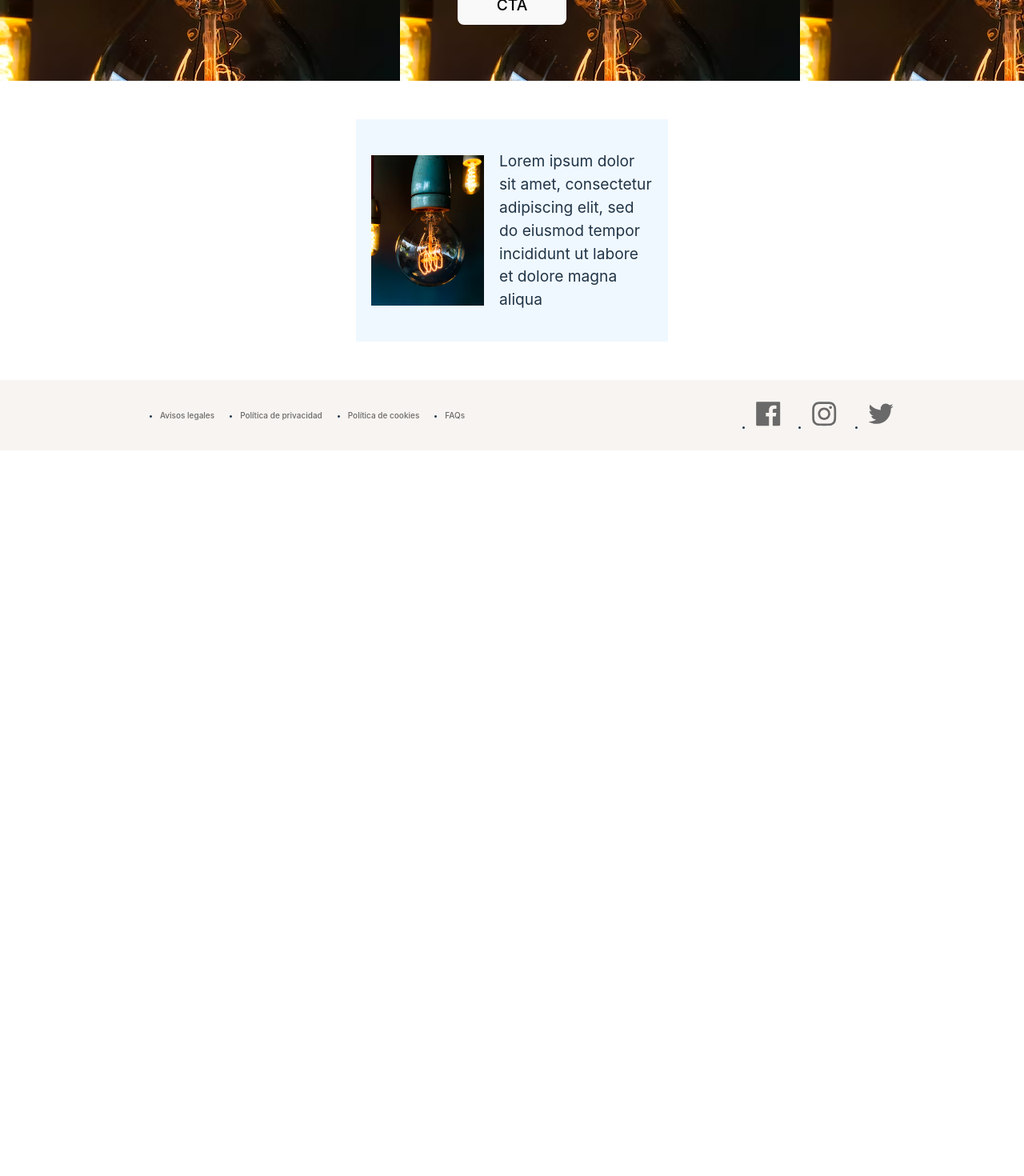
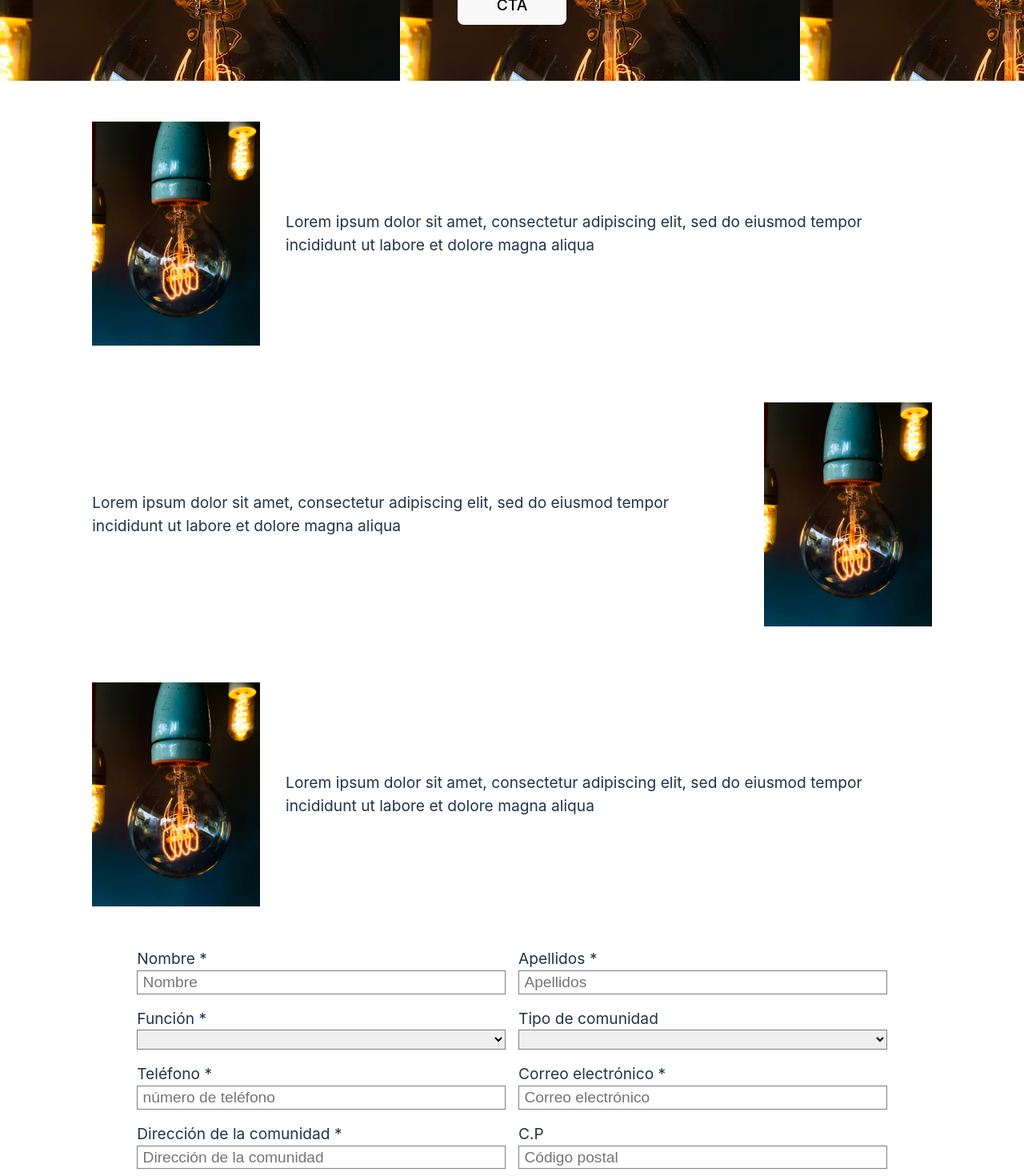
Before and after one commit to JorgeMonterde/desafio-tripulaciones-full-stack, a React (Vite) app in the folder client/: page / in a window 1280 px wide. Shown: the part 360-1830 px from the top of the page at 80% size. Before the commit the page ends 923 px from the top, so only its background shows below. Built offline with nearby package versions, Linux system fonts and the light colour scheme.

Commit message:
add/media_queries/landing_form

```diff
--- a/client/src/components/baseComponents/Form/Form.jsx
+++ b/client/src/components/baseComponents/Form/Form.jsx
@@ -39,8 +39,8 @@ const Form = () => {
             pattern: /^[a-zA-ZáéíóúÁÉÍÓÚüÜñÑ]{3,20}/,
             message: "Verificar nombre"
           })} aria-invalid={errors.name ? "true" : "false"} />
+          {errors.name &&  <p className='text_error' role="alert">Campo obligatorio</p>}
         </label>
-        {errors.name &&  <p className='text_error' role="alert">Campo obligatorio</p>}
 
         <label>Apellidos *
           <input className='input' type="text" placeholder="Apellidos" onChange={handleChange} {...register("lastName", {
@@ -49,8 +49,8 @@ const Form = () => {
             maxLength: 20,
             pattern: /^[a-zA-ZáéíóúÁÉÍÓÚüÜñÑ]{3,20}/
           })} aria-invalid={errors.lastName ? "true" : "false"} />
+          {errors.lastName &&  <p className='text_error' role="alert">Campo obligatorio</p>}
         </label>
-        {errors.lastName &&  <p className='text_error' role="alert">Campo obligatorio</p>}
 
         <label>Función *
           <select name="role" {...register("role", {required: {
@@ -61,8 +61,8 @@ const Form = () => {
             <option value="precident">Precidente</option>
             <option value="otro">Otro</option>
           </select>
+          {errors.role &&  <p className='text_error' role="alert">{errors.role?.message}</p>}
         </label>
-        {errors.role &&  <p className='text_error' role="alert">{errors.role?.message}</p>}
 
 
         <label>Tipo de comunidad
@@ -77,37 +77,37 @@ const Form = () => {
             required: "Verificar número de teléfono",
             pattern: /(\+34|0034|34)?[ -]*(6|7)[ -]*([0-9][ -]*){8}/
           })} aria-invalid={errors.phone ? "true" : "false"} />
+          {errors.phone &&  <p className='text_error' role="alert">Campo obligatorio</p>}
         </label>
-        {errors.phone &&  <p className='text_error' role="alert">Campo obligatorio</p>}
 
         <label>Correo electrónico *
           <input className='input' type="email" id='email' placeholder="Correo electrónico" onChange={handleChange} {...register("email", {
             required: "Verificar correo electrónico",
             pattern: /^([a-zA-Z0-9._%-]+@[a-zA-Z0-9.-]+\.[a-zA-Z]{2,6})*$/i
           })} aria-invalid={errors.email ? "true" : "false"} />
+          {errors.email &&  <p className='text_error' role="alert">{errors.email?.message}</p>}
         </label>
-        {errors.email &&  <p className='text_error' role="alert">{errors.email?.message}</p>}
 
         <label>Dirección de la comunidad *
           <input className='input' type="text" placeholder="Dirección de la comunidad" onChange={handleChange} {...register("address", {
             required: "Verificar dirección de la comunidad"
           })} aria-invalid={errors.address ? "true" : "false"} />
+          {errors.address &&  <p className='text_error' role="alert">Campo obligatorio</p>}
         </label>
-        {errors.address &&  <p className='text_error' role="alert">Campo obligatorio</p>}
 
         <label>C.P
           <input className='input' type="number" placeholder="Código postal" onChange={handleChange} {...register("zipCode", {
             pattern: /^(?:0[1-9]|[1-4]\d|5[0-2])\d{3}$/
           })} aria-invalid={errors.zipCode ? "true" : "false"} />
+          {errors.zipCode &&  <p className='text_error' role="alert">{errors.zipCode?.message}</p>}
         </label>
-        {errors.zipCode &&  <p className='text_error' role="alert">{errors.zipCode?.message}</p>}
 
         <label>Localidad
           <input className='input' type="text" placeholder="Localidad" onChange={handleChange} {...register("zone", {
             pattern: /^[a-zA-ZáéíóúÁÉÍÓÚüÜñÑ]{3,20}/
           })} aria-invalid={errors.zone ? "true" : "false"} />
+          {errors.zone &&  <p className='text_error' role="alert">{errors.zone?.message}</p>}
         </label>
-        {errors.zone &&  <p className='text_error' role="alert">{errors.zone?.message}</p>}
 
         <label>Provincia
           <input className='input' type="text" placeholder="Provincia" onChange={handleChange} {...register("province", {
@@ -115,8 +115,8 @@ const Form = () => {
             maxLength: 20,
             pattern: /^[a-zA-ZáéíóúÁÉÍÓÚüÜñÑ]{3,20}/
           })} aria-invalid={errors.province ? "true" : "false"} />
+          {errors.province &&  <p className='text_error' role="alert">{errors.province?.message}</p>}
         </label>
-        {errors.province &&  <p className='text_error' role="alert">{errors.province?.message}</p>}
 
         <button type="submit">Enviar</button>
       </form>
--- a/client/src/components/pages/Landing/Landing.jsx
+++ b/client/src/components/pages/Landing/Landing.jsx
@@ -1,4 +1,6 @@
 // import { Card } from "@nextui-org/react";
+
+import Form from '../../baseComponents/Form/Form';
 
 
 const Landing = () => {
@@ -9,22 +11,24 @@ const Landing = () => {
         <h1>Claim</h1>
         <h3>subtitle</h3>
         <button className='claimCta_btn'>CTA</button>
-        {/* <Card className='claimCard'>
-          <Card.Header className='claimCard_header'>
-          </Card.Header>
-          <Card.Image className='claim_img' src='../../../../public/assets/energyImg.avif' alt='Card background'/>
-        </Card> */}
       </article>
 
-      <article className='card_img_left'>
-        <img className='cardImgLeft_img' src='../../../../public/assets/energyImg.avif' alt='Card background' />
-        <p className='cardImgLeft_text'>Lorem ipsum dolor sit amet, consectetur adipiscing elit, sed do eiusmod tempor incididunt ut labore et dolore magna aliqua</p>
+      <article className='card_img_text'>
+        <img className='card_img' src='../../../../public/assets/energyImg.avif' alt='Card background' />
+        <p className='card_text'>Lorem ipsum dolor sit amet, consectetur adipiscing elit, sed do eiusmod tempor incididunt ut labore et dolore magna aliqua</p>
       </article>
 
-      {/* <article className='card_img_rigth'>
-        <p className='cardImgRigth_text'>Lorem ipsum dolor sit amet, consectetur adipiscing elit, sed do eiusmod tempor incididunt ut labore et dolore magna aliqua</p>
-        <img className='cardImgRigth_img' src='../../../../public/assets/energyImg.avif' alt='Card background' />
-      </article> */}
+      <article className='card_img_text'>
+        <p className='card_text'>Lorem ipsum dolor sit amet, consectetur adipiscing elit, sed do eiusmod tempor incididunt ut labore et dolore magna aliqua</p>
+        <img className='card_img' src='../../../../public/assets/energyImg.avif' alt='Card background' />
+      </article>
+
+      <article className='card_img_text'>
+        <img className='card_img' src='../../../../public/assets/energyImg.avif' alt='Card background' />
+        <p className='card_text'>Lorem ipsum dolor sit amet, consectetur adipiscing elit, sed do eiusmod tempor incididunt ut labore et dolore magna aliqua</p>
+      </article>
+
+      <Form />
     </>
   )
 };
--- a/client/src/styles/components/baseComponents/_Form.scss
+++ b/client/src/styles/components/baseComponents/_Form.scss
@@ -1,8 +1,8 @@
 @import '../../utils/mixins.scss';
 @import '../../utils/variables.scss';
+@import '../../utils/media_queries.scss';
 
 .form_contact {
-  @include flexCol;
   text-align: start;
   gap: 0.4rem;
 
@@ -16,4 +16,26 @@
     margin-bottom: 0.2rem;
     color: $danger_color;
   }
+
+  @include small_medium {
+    font-size: 1.2rem;
+    display: flex;
+    flex-wrap: wrap;
+    justify-content: center;
+    text-align: start;
+    gap: 1rem;
+    width: 80%;
+
+    label {
+      width: 45%;
+
+      input {
+        @include inputStyle;
+      }
+
+      select {
+        @include inputStyle;
+      }
+    }
+  }
 }
--- a/client/src/styles/components/pages/_Landing.scss
+++ b/client/src/styles/components/pages/_Landing.scss
@@ -22,57 +22,21 @@
   }
 }
 
-// .claimCard {
-//   max-width: 100%;
-//   max-height: 40rem;
-//   border: solid 0.1rem black;
-//   background: src('../../../../public/assets/energyImg.avif');
 
-//   .claimCard_header {
-//     @include flexCol;
-//     justify-content: center;
-//     width: 100%;
-//     height: 100%;
-//     position: absolute;
-//     z-index: 1;
-
-//     .claim_text {
-//       color: black;
-//       text-align: center;
-//     }
-
-//     .claimCard_btn {
-//       padding: 0.8rem 3rem;
-//     }
-//   }
-
-
-//   .claim_img {
-//     background-repeat: no-repeat;
-//     background-position: center center;
-//     background-size: cover;
-//     opacity: 0.5;
-//   }
-// }
-
-.card_img_left {
+.card_img_text {
   display: flex;
   justify-content: space-between;
   align-items: center;
-  gap: 1.2rem;
-  min-width: 22rem;
-  min-height: 12rem;
-  max-width: 20rem;
-  max-height: 20rem;
+  gap: 2rem;
+  margin: 0 96px;
   padding: 1.2rem;
-  background-color: aliceblue;
 
-  .cardImgLeft_img {
-    width: 40%;
-    height: 40%;
+
+  .card_img {
+    width: 20%;
   }
 
-  .cardImgLeft_text {
+  .card_text {
     font-size: 1.2rem;
     text-align: left;
     width: 100%;
--- a/client/src/styles/utils/media_queries.scss
+++ b/client/src/styles/utils/media_queries.scss
@@ -1,23 +1,27 @@
+$small_medium: 600px;
+$small_large: 720px;
+$large_large: 1279px;
+
 @mixin small_medium {
-  @media screen and (min-width: 600px) {
+  @media (min-width: #{$small_medium}) {
     @content;
   }
 }
 
 @mixin small_large {
-  @media screen and (min-width: 720px) {
+  @media (min-width: 720px) {
     @content;
   }
 }
 
 @mixin large_medium {
-  @media screen and (min-width: 720px) {
+  @media (min-width: 720px) {
     @content;
   }
 }
 
 @mixin large_large {
-  @media screen and (min-width: 720px) {
+  @media (min-width: 1279px) {
     @content;
   }
 }
--- a/client/src/styles/utils/mixins.scss
+++ b/client/src/styles/utils/mixins.scss
@@ -13,3 +13,11 @@
   display: flex;
   flex-wrap: wrap;
 }
+
+@mixin inputStyle {
+  font-size: 1.2rem;
+  line-height: 1.6rem;
+  margin: 0px;
+  padding-left: 0.4rem;
+  border: solid 0.01px gray;
+}
--- a/client/src/styles/utils/variables.scss
+++ b/client/src/styles/utils/variables.scss
@@ -2,7 +2,3 @@ $primary-color: #a77952;
 $secondary-color: #2CA39F;
 $card-color: #FBFAF8;
 $danger_color: #ed4a4a;
-
-$breakpoint_phone: 640px;
-$breakpoint_tablet: 768px;
-$breakpoint_desktop: 1024px;
--- a/client/src/styles/views/_App.scss
+++ b/client/src/styles/views/_App.scss
@@ -16,7 +16,7 @@ html {
 main {
   @include flexCol;
   align-items: center;
-  gap: 3rem;
+  gap: 2rem;
   height: 100%;
   min-height: 80vh;
   margin-bottom: 3rem;
```
